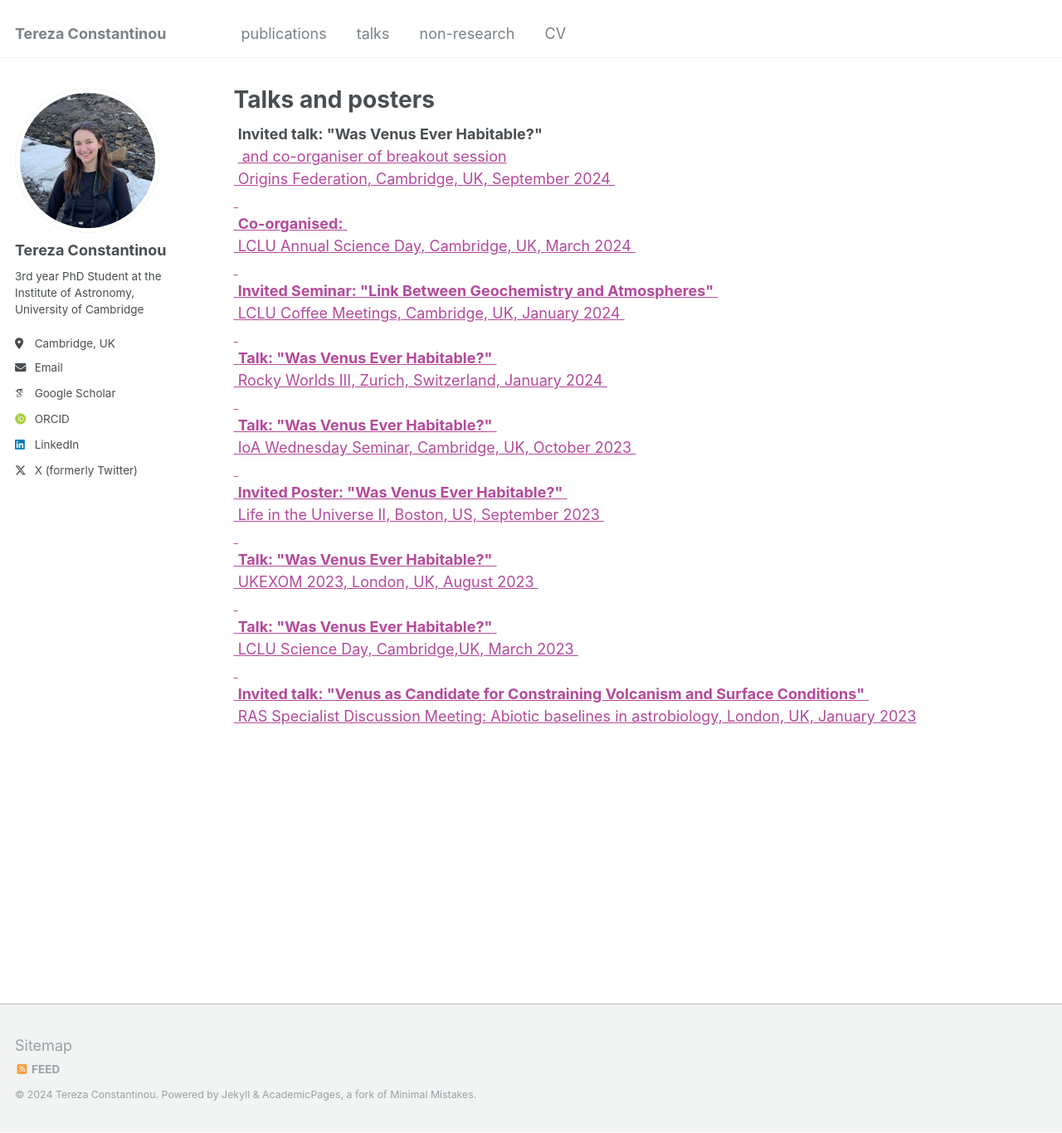
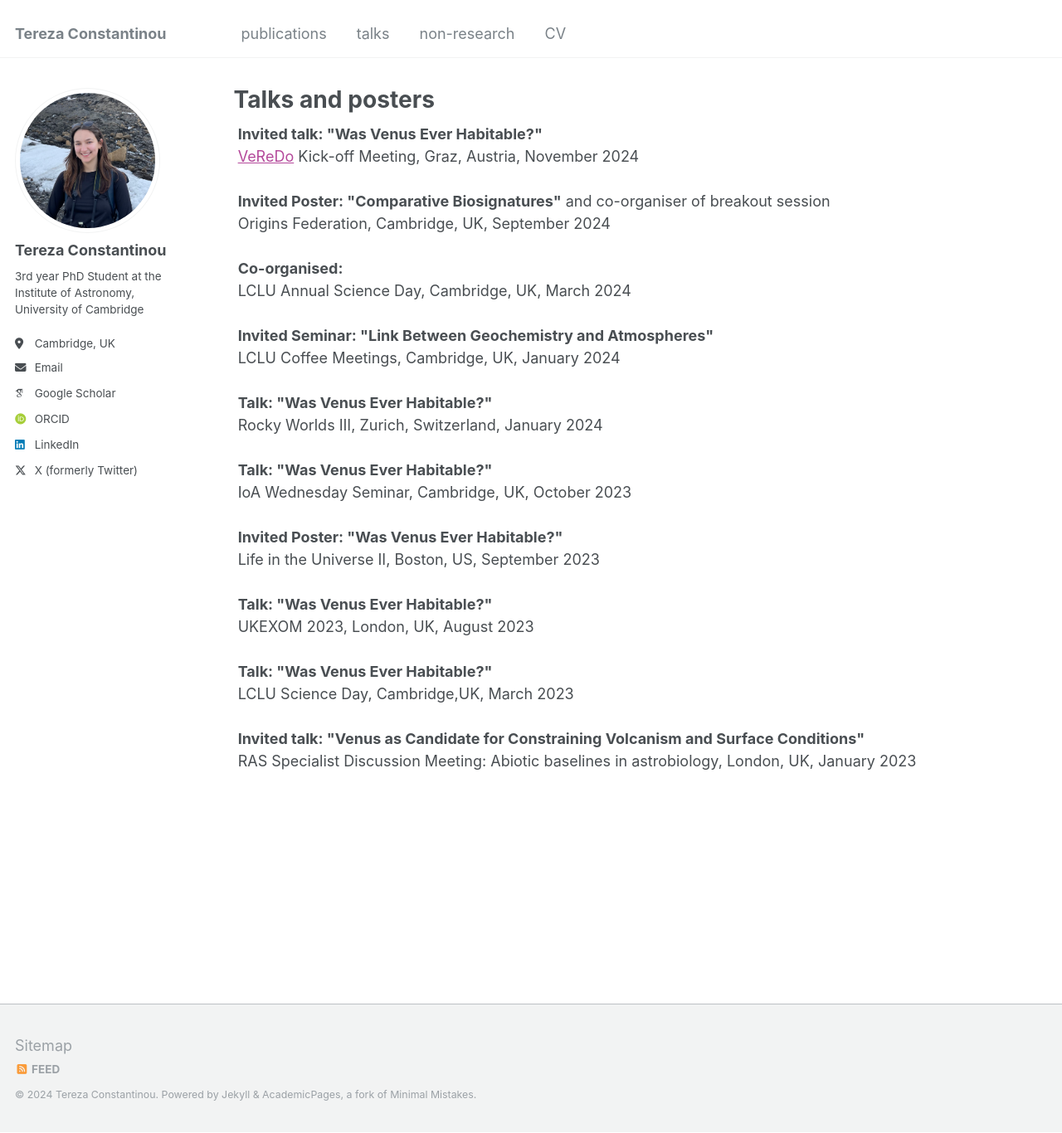
Before and after one commit to terezaconst/terezaconst.github.io, a Jekyll site: the page built from _pages/talks.html, in a window 1280 px wide and 1366 px high. Shown: the whole window at 83% size. Built offline with Jekyll 4.4.1, drawn with Linux system fonts in a browser that asks for light colours; some web fonts are replaced; some of the changed lines change nothing that is shown.

Commit message:
Update talks.html

```diff
--- a/_pages/talks.html
+++ b/_pages/talks.html
@@ -10,7 +10,7 @@
  <div class="wordwrap">
 
 <b>Invited talk: "Was Venus Ever Habitable?"</b> <br>
-<a href="https://www.oeaw.ac.at/iwf/aktuelles/layer/news/veredo-kick-off-meeting>VeReDo</a> Kick-off Meeting, Graz, Austria, November 2024 <br> <br>
+<a href="https://www.oeaw.ac.at/iwf/aktuelles/layer/news/veredo-kick-off-meeting">VeReDo</a> Kick-off Meeting, Graz, Austria, November 2024 <br> <br>
 
 <b>Invited Poster: "Comparative Biosignatures"</b> and co-organiser of breakout session<br>
 Origins Federation, Cambridge, UK, September 2024 <br> <br>
```
